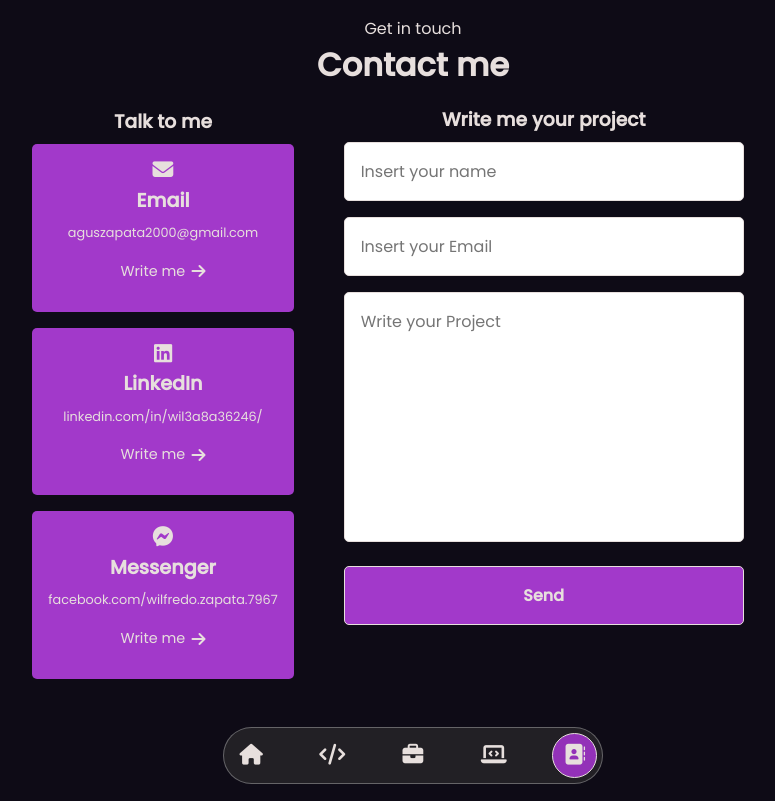
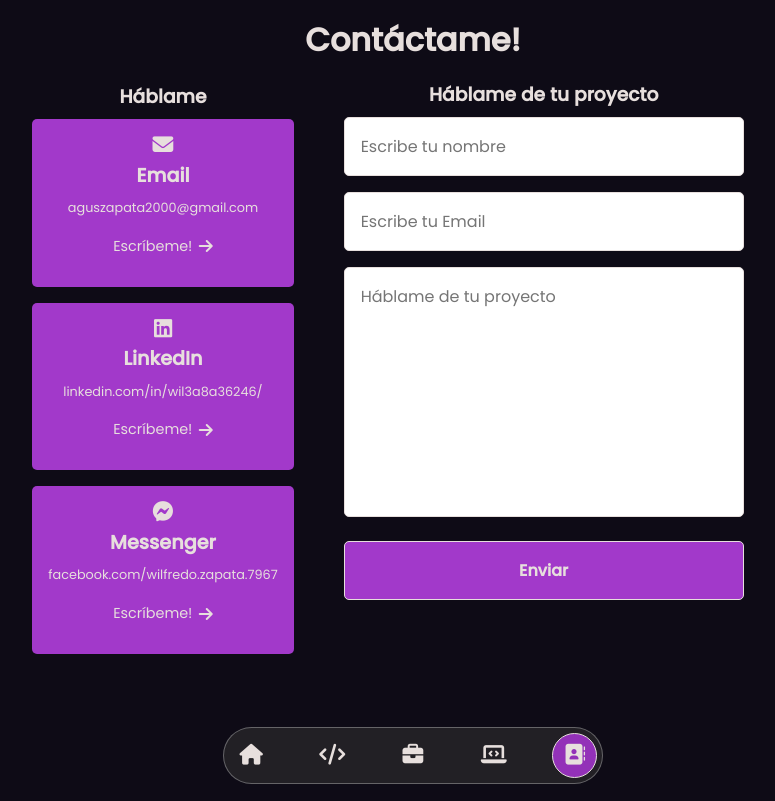
Before and after one commit to Wilfredo022/portfolio-wilfredo, a React (Vite) app: page /#/contact in a window 1280 px wide. Shown: the whole page, without its empty margins (227-1002 px from the left). Built offline with nearby package versions, Linux system fonts and the light colour scheme.

Commit message:
delete project wmovie, change language

```diff
--- a/src/portfolio/components/Contact.jsx
+++ b/src/portfolio/components/Contact.jsx
@@ -63,13 +63,13 @@ export const Contact = () => {
   return (
     <div className="container-secction animate__animated animate__slideInUp">
       <div className="header-title">
-        <span>Get in touch</span>
-        <h1 className="title">Contact me</h1>
+        {/* <span>Get in touch</span> */}
+        <h1 className="title">Contáctame!</h1>
       </div>
 
       <div className="container-contact">
         <div className="sidebar">
-          <h3>Talk to me</h3>
+          <h3>Háblame </h3>
           <div className="sidebar-card">
             <i className="fas fa-envelope"></i>
             <p className="sidebar-card-title">Email</p>
@@ -78,7 +78,7 @@ export const Contact = () => {
               href="https://mail.google.com/mail/u/0/#inbox?compose=CllgCJvlHCwfFqrKbHqBFQrcjZjvKPlglcNKThcGjHlznfRnVMglTQWNXcrdWGGxnRdVfxlDrLV"
               target="_blank"
             >
-              Write me <i className="fas fa-arrow-right"></i>
+              Escríbeme! <i className="fas fa-arrow-right"></i>
             </a>
           </div>
           <div className="sidebar-card">
@@ -86,7 +86,7 @@ export const Contact = () => {
             <p className="sidebar-card-title">LinkedIn</p>
             <p className="sidebar-card-info">linkedin.com/in/wil3a8a36246/</p>
             <a href="https://www.linkedin.com/in/wil3a8a36246/" target="_blank">
-              Write me <i className="fas fa-arrow-right"></i>
+              Escríbeme! <i className="fas fa-arrow-right"></i>
             </a>
           </div>
           <div className="sidebar-card">
@@ -100,20 +100,20 @@ export const Contact = () => {
               target="_blank"
               referrer="noreferrer"
             >
-              Write me <i className="fas fa-arrow-right"></i>
+              Escríbeme! <i className="fas fa-arrow-right"></i>
             </a>
           </div>
         </div>
 
         <div className="form-contact">
-          <h3>Write me your project</h3>
+          <h3>Háblame de tu proyecto</h3>
           <form
             action="https://formsubmit.co/aguszapata2000@gmail.com"
             method="POST"
           >
             <input
               type="text"
-              placeholder="Insert your name"
+              placeholder="Escribe tu nombre"
               name="name"
               id="name"
               autoComplete="off"
@@ -124,7 +124,7 @@ export const Contact = () => {
 
             <input
               type="email"
-              placeholder="Insert your Email"
+              placeholder="Escribe tu Email"
               name="email"
               id="email"
               autoComplete="off"
@@ -135,7 +135,7 @@ export const Contact = () => {
 
             <textarea
               type="text"
-              placeholder="Write your Project"
+              placeholder="Háblame de tu proyecto"
               name="message"
               id="message"
               autoComplete="off"
@@ -147,10 +147,10 @@ export const Contact = () => {
             {/*//TODO: cambiar el color al enviar los datos */}
             <button className={valor} onClick={(e) => handleSubmit(e)}>
               {valor != "send" ? (
-                "Send"
+                "Enviar"
               ) : (
                 <span>
-                  Message sent<i className="fa-solid fa-paper-plane"></i>
+                  Mensaje enviado <i className="fa-solid fa-paper-plane"></i>
                 </span>
               )}
             </button>
--- a/src/portfolio/components/Home.jsx
+++ b/src/portfolio/components/Home.jsx
@@ -31,7 +31,8 @@ export const Home = () => {
       <div className="home__container-elements animate__animated animate__slideInUp">
         <div className="home__title">
           <h2>
-            Hi, I'm <br /> <span>Wilfredo</span> <br /> Frontend developer
+            Hola soy
+            <br /> <span>Wilfredo</span> <br /> Frontend developer
           </h2>
         </div>
 
@@ -42,7 +43,7 @@ export const Home = () => {
               download="CV-WilfredoZapata.pdf"
               target="_blank"
             >
-              Download CV
+              Resumen CV
             </a>
           </button>
         </div>
--- a/src/portfolio/components/Navbar.jsx
+++ b/src/portfolio/components/Navbar.jsx
@@ -8,35 +8,35 @@ export const Navbar = () => {
           <i className="fas fa-house"></i>
         </NavLink>
 
-        <span className="modal">Home</span>
+        <span className="modal">Inicio</span>
       </div>
 
       <div className="container">
         <NavLink to="/skills">
           <i className="fas fa-code"></i>
         </NavLink>
-        <span className="modal">Skills</span>
+        <span className="modal">Habilidades</span>
       </div>
 
       <div className="container">
         <NavLink to="/projects">
           <i className="fas fa-briefcase"></i>
         </NavLink>
-        <span className="modal">Projects</span>
+        <span className="modal">Proyectos</span>
       </div>
 
       <div className="container">
         <NavLink to="/services">
           <i className="fa-solid fa-laptop-code"></i>
         </NavLink>
-        <span className="modal">Services</span>
+        <span className="modal">Servicios</span>
       </div>
 
       <div className="container">
         <NavLink to="/contact">
           <i className="fas fa-address-book"></i>
         </NavLink>
-        <span className="modal">Contact</span>
+        <span className="modal">Contacto</span>
       </div>
     </nav>
   );
--- a/src/portfolio/components/Projects.jsx
+++ b/src/portfolio/components/Projects.jsx
@@ -8,20 +8,19 @@ export const Projects = () => {
 
   return (
     <div className="container-secction animate__animated animate__slideInUp">
-      <h1 className="title">Projects</h1>
+      <h1 className="title">Proyectos</h1>
 
       <div className="projects__container">
-        <div className="projects__card">
-          {" "}
-          {/* project card */}
+        {/* <div className="projects__card">
+
           <div className="projects__card-img">
             {" "}
-            {/* project card img */}
+
             <div className="wmovies" style={styleWmovies}></div>
           </div>
           <div className="projects__card-info">
             {" "}
-            {/* project card info */}
+
             <h2>Wmovies</h2>
             <p className="card-info-p">
               Website with information about movies and tv shows, using
@@ -29,7 +28,7 @@ export const Projects = () => {
             </p>
             <div className="card-info-tech">
               {" "}
-              {/* project card info tech */}
+
               <p>created using: </p>
               <span>React</span> <span>Redux</span>
               <span>Sass</span>
@@ -44,7 +43,7 @@ export const Projects = () => {
               </a>
             </div>
           </div>
-        </div>
+        </div> */}
 
         <div className="projects__card">
           {" "}
@@ -59,12 +58,13 @@ export const Projects = () => {
             {/* project card info */}
             <h2>JournalApp</h2>
             <p className="card-info-p">
-              Application you can save your daily experiences
+              Aplicación web donde puedes guardar tus experiencias diarias y
+              tener tus vivencias en un lugar seguro.
             </p>
             <div className="card-info-tech">
               {" "}
               {/* project card info tech */}
-              <p>created using: </p>
+              <p>creado usando: </p>
               <span>React</span> <span>Redux</span>
               <span>Firebase</span> <span>Material UI</span>
             </div>
--- a/src/portfolio/components/Services.jsx
+++ b/src/portfolio/components/Services.jsx
@@ -1,27 +1,28 @@
 export const Services = () => {
   return (
     <div className="services__container animate__animated animate__slideInUp">
-      <h1 className="title">Services</h1>
+      <h1 className="title">Servicios</h1>
 
       <div className="services__container-info">
         <h2>
-          I can develop highly intuitive user interfaces with unique designs.
+          Puedo desarrollar interfaces de usuario altamente intuitivas y con
+          diseños únicos y agradables.
         </h2>
 
         <div className="services__container-card">
           <div className="services__card">
             <i className="fas fa-lightbulb"></i>
-            <h3>Dynamic and static Web pages</h3>
+            <h3>Páginas web estáticas y dinámicas</h3>
           </div>
 
           <div className="services__card">
             <i className="fas fa-disease"></i>
-            <h3>Web applications</h3>
+            <h3>Aplicaciones web</h3>
           </div>
 
           <div className="services__card">
             <i className="fas fa-cogs"></i>
-            <h3>Maintenance of web pages</h3>
+            <h3>Mantenimiento de páginas y aplicaciones web</h3>
           </div>
         </div>
       </div>
```
Also changed, not shown: 3 other files (tests, documents, lock files or other folders).
